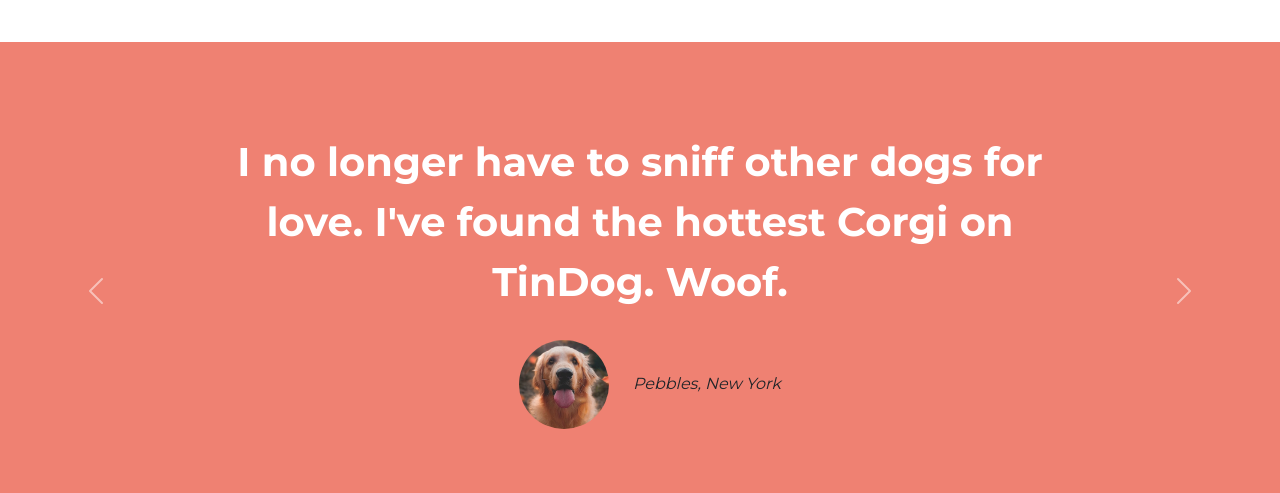
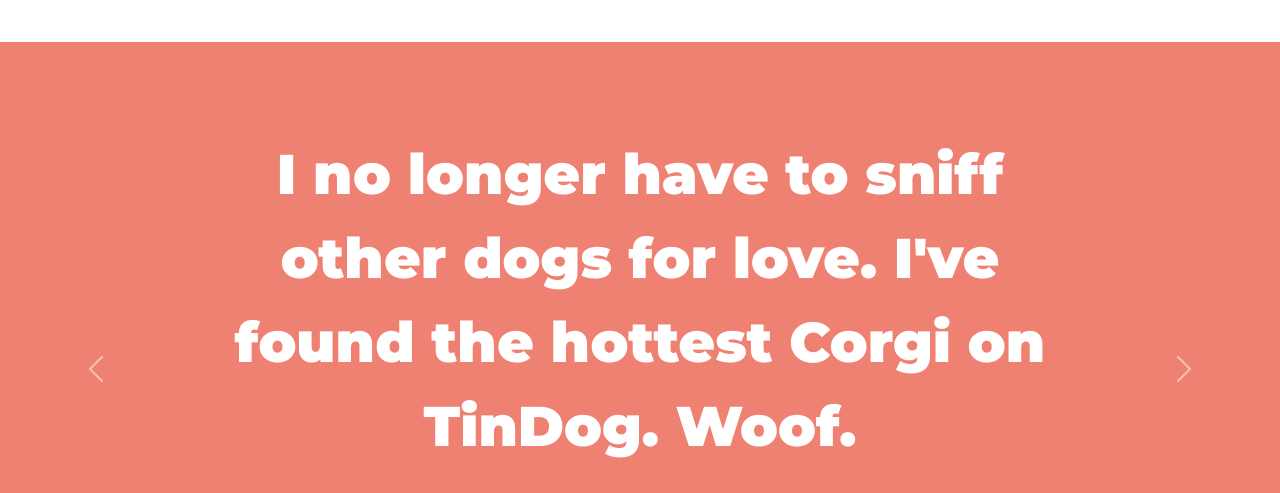
Before and after one commit to Kiran7321/tindog, a plain HTML site: page index.html in a window 1280 px wide. Shown: the part 1060-1553 px from the top of the page. Drawn offline with nearby package versions, Linux system fonts and the light colour scheme.

Commit message:
Update styles.css

```diff
--- a/css/styles.css
+++ b/css/styles.css
@@ -137,8 +137,8 @@
 
 .testimonial-text{
   color: #fff;
-  font-weight: 700;
-  font-size: 2.5rem;
+  font-weight: 900;
+  font-size: 3.5rem;
   line-height: 1.5;
 }
 
```
